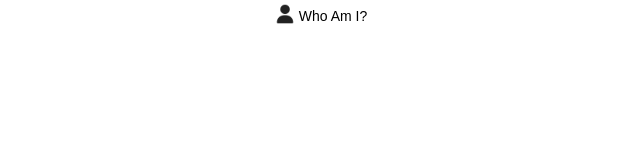
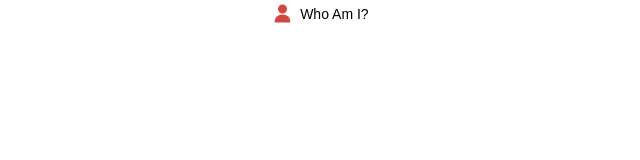
Before and after one commit to TheTaiMan/identity, a React (Create React App) app: page / in a window 1280 px wide. Shown: the top 160 px of the page, without its empty margins (321-961 px from the left). Built offline with nearby package versions, Linux system fonts and the light colour scheme.

Commit message:
Added icon

```diff
--- a/src/components/app/App.js
+++ b/src/components/app/App.js
@@ -1,9 +1,9 @@
 import Nav from '../nav/Nav';
-import styles from './App.module.css';
+import appStyles from './App.module.css';
 
 function App() {
   return (
-    <div className={styles.container}>
+    <div className={appStyles.container}>
       <Nav />
     </div>
   );
--- a/src/components/nav/Nav.js
+++ b/src/components/nav/Nav.js
@@ -4,7 +4,7 @@ import Title from '../title/Title';
 export default function Nav() {
   return (
     <div>
-      <Title type={'whoAmI'}/>
+      <Title type={'whoAmI'} size={14} />
     </div>
   );
 }
--- a/src/components/title/Title.js
+++ b/src/components/title/Title.js
@@ -7,9 +7,9 @@ const data = {
   whoAmI: ['/icons/userIcon.png', 'Who Am I?'],
 };
 
-export default function Title({ type }) {
+export default function Title({ type, size }) {
   return (
-    <div className={styles.container}>
+    <div style={{ fontSize: `${size}px` }} className={styles.container}>
       <Icon icon={data[type][0]} />
       <Text text={data[type][1]} />
     </div>
--- a/src/components/title/Title.module.css
+++ b/src/components/title/Title.module.css
@@ -4,5 +4,13 @@
   flex-wrap: nowrap;
   justify-content: center;
   align-items: center;
-  font-size: 14px;
+  gap: 0.3em;
+  padding: 0px 6px;
+  border-radius: 0.2857142857em;
+  transition: all 0.2s;
 }
+
+.container:hover {
+  background-color: #37352f14;
+  cursor: pointer;
+}
--- a/src/components/title/icon/Icon.js
+++ b/src/components/title/icon/Icon.js
@@ -1,10 +1,20 @@
 import React from 'react';
-import styles from './Icon.module.css';
+import iconStyle from './Icon.module.css';
+import classNames from 'classnames/bind';
+import styles from '../../../styles/center.module.css';
 
 export default function Icon({ icon }) {
   return (
-    <div className={styles.container}>
-      <img style={{ width: '100%' }} src={icon} alt={icon} />
+    <div className={classNames(iconStyle.container, styles.center)}>
+      <img
+        style={{
+          width: '100%',
+          filter:
+            'invert(62%) sepia(68%) saturate(6877%) hue-rotate(337deg) brightness(87%) contrast(83%)',
+        }}
+        src={icon}
+        alt={icon}
+      />
     </div>
   );
 }
--- a/src/components/title/icon/Icon.module.css
+++ b/src/components/title/icon/Icon.module.css
@@ -1,3 +1,3 @@
 .container {
-  width: 2em;
+  width: 1.9em;
 }
--- a/src/components/title/text/Text.module.css
+++ b/src/components/title/text/Text.module.css
@@ -1,3 +1,4 @@
 .text {
   font-size: 1em;
+  margin-top: 0.1em;
 }
```
